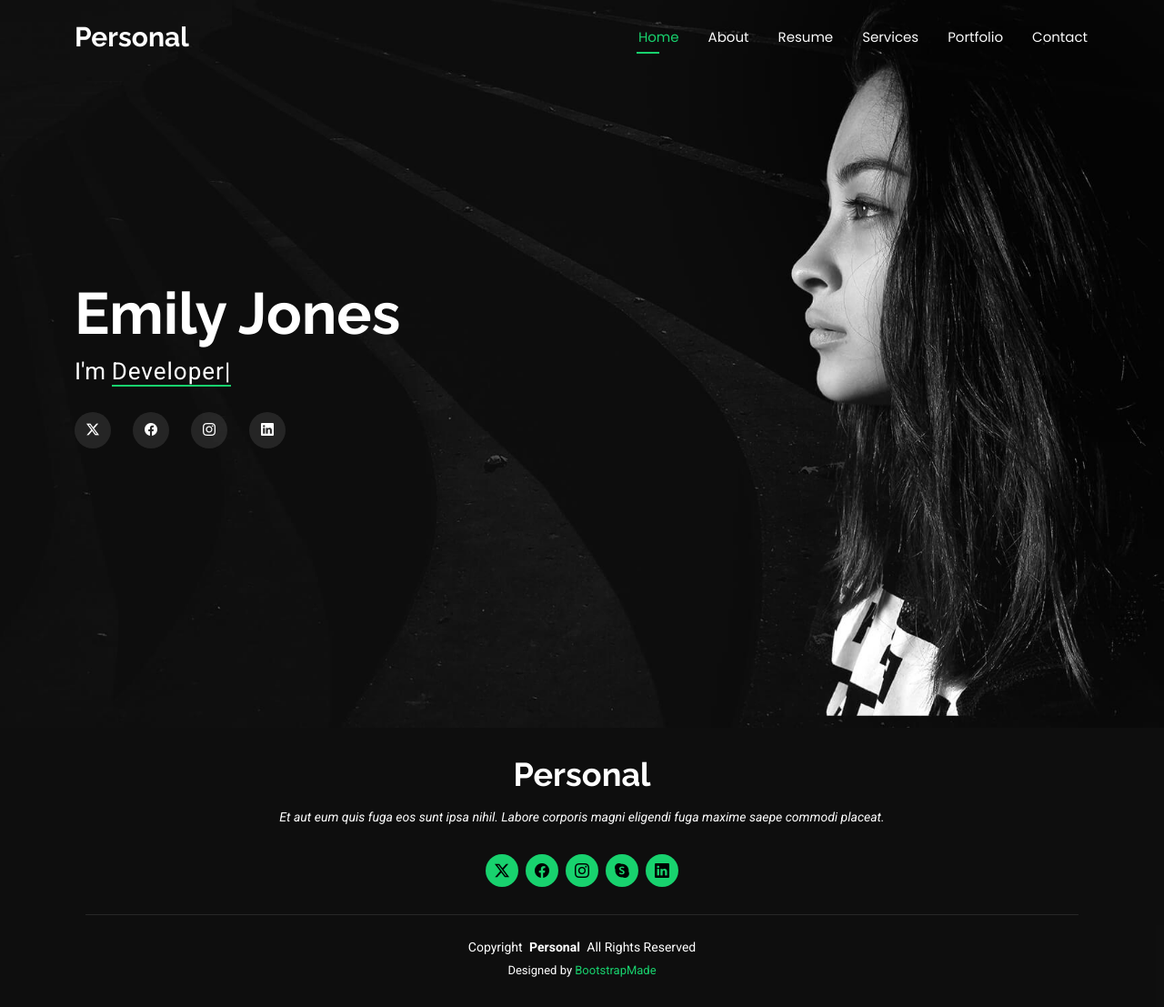
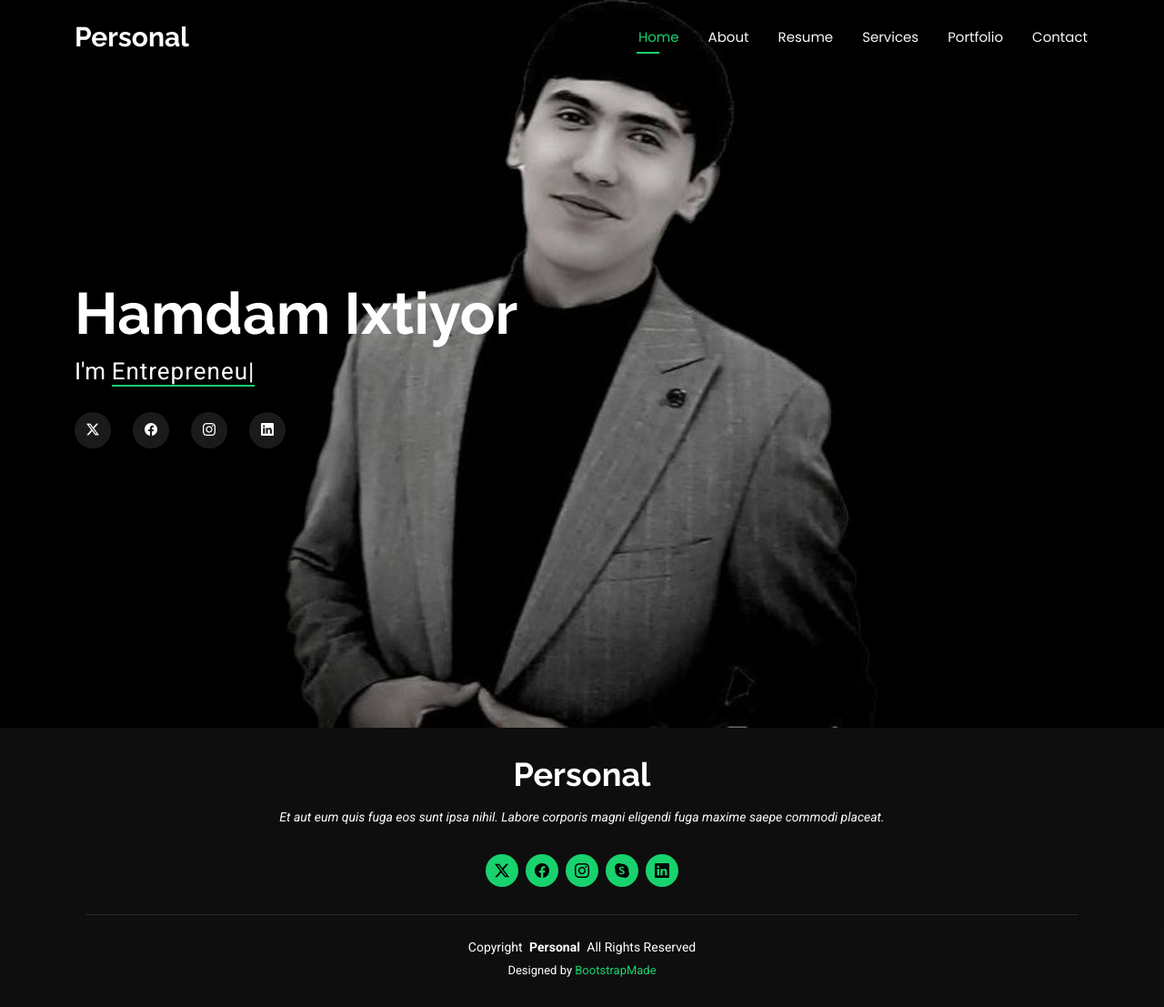
Before and after one commit to nazarboy2005/nazarboy-web, a Django app: page / in a window 1280 px wide. Shown: the whole page at 91% size. Run offline with Django 5.2, Linux system fonts and the light colour scheme; some libraries are stand-ins or nearby versions.

Commit message:
templates are ready to serve

```diff
--- a/templates/about.html
+++ b/templates/about.html
@@ -20,7 +20,7 @@
         <nav class="breadcrumbs">
             <div class="container">
                 <ol>
-                    <li><a href="index.html">Home</a></li>
+                    <li><a href="{% url 'home:home' %}">Home</a></li>
                     <li class="current">About</li>
                 </ol>
             </div>
@@ -350,7 +350,7 @@
                     <div class="swiper-slide">
                         <div class="testimonial-item">
                             <p>
-                                <i class=" bi bi-quote quote-icon-left"></i>
+                                <i class="bi bi-quote quote-icon-left"></i>
                                 <span>Proin iaculis purus consequat sem cure digni ssim donec porttitora entum suscipit rhoncus. Accusantium quam, ultricies eget id, aliquam eget nibh et. Maecen aliquam, risus at semper.</span>
                                 <i class="bi bi-quote quote-icon-right"></i>
                             </p>
--- a/templates/bases/header.html
+++ b/templates/bases/header.html
@@ -2,7 +2,7 @@
   <header id="header" class="header d-flex align-items-center fixed-top">
     <div class="container-fluid container-xl position-relative d-flex align-items-center justify-content-between">
 
-      <a href="index.html" class="logo d-flex align-items-center">
+      <a href="{% url 'home:home' %}" class="logo d-flex align-items-center">
         <!-- Uncomment the line below if you also wish to use an image logo -->
         <!-- <img src="assets/img/logo.png" alt=""> -->
         <h1 class="sitename">Personal</h1>
--- a/templates/contact.html
+++ b/templates/contact.html
@@ -20,7 +20,7 @@
         <nav class="breadcrumbs">
             <div class="container">
                 <ol>
-                    <li><a href="index.html">Home</a></li>
+                    <li><a href="{% url 'home:home' %}">Home</a></li>
                     <li class="current">Contact</li>
                 </ol>
             </div>
--- a/templates/index.html
+++ b/templates/index.html
@@ -6,12 +6,12 @@
     <!-- Hero Section -->
     <section id="hero" class="hero section dark-background">
 
-        <img src="{% static 'img/hero-bg.jpg' %}" alt="" data-aos="fade-in">
+        <img src="{% static 'img/hamdam2.jpg' %}" alt="" data-aos="fade-in">
 
         <div class="container" data-aos="zoom-out" data-aos-delay="100">
-            <h2>Emily Jones</h2>
+            <h2>Hamdam Ixtiyor</h2>
             <p>I'm <span class="typed"
-                         data-typed-items="Designer, Developer, Freelancer, Photographer">Photographer</span><span
+                         data-typed-items="Teacher, Entrepreneur, Photographer">Teacher</span><span
                     class="typed-cursor typed-cursor--blink"></span></p>
             <div class="social-links">
                 <a href="#"><i class="bi bi-twitter-x"></i></a>
--- a/templates/portfolio-details.html
+++ b/templates/portfolio-details.html
@@ -18,7 +18,7 @@
       <nav class="breadcrumbs">
         <div class="container">
           <ol>
-            <li><a href="index.html">Home</a></li>
+            <li><a href="{% url 'home:home' %}">Home</a></li>
             <li class="current">Portfolio Details</li>
           </ol>
         </div>
--- a/templates/portfolio.html
+++ b/templates/portfolio.html
@@ -18,7 +18,7 @@
       <nav class="breadcrumbs">
         <div class="container">
           <ol>
-            <li><a href="index.html">Home</a></li>
+            <li><a href="{% url 'home:home' %}">Home</a></li>
             <li class="current">Portfolio</li>
           </ol>
         </div>
--- a/templates/resume.html
+++ b/templates/resume.html
@@ -20,7 +20,7 @@
         <nav class="breadcrumbs">
             <div class="container">
                 <ol>
-                    <li><a href="index.html">Home</a></li>
+                    <li><a href="{% url 'home:home' %}">Home</a></li>
                     <li class="current">Resume</li>
                 </ol>
             </div>
--- a/templates/service-details.html
+++ b/templates/service-details.html
@@ -18,7 +18,7 @@
       <nav class="breadcrumbs">
         <div class="container">
           <ol>
-            <li><a href="index.html">Home</a></li>
+            <li><a href="{% url 'home:home' %}">Home</a></li>
             <li class="current">Service Details</li>
           </ol>
         </div>
--- a/templates/services.html
+++ b/templates/services.html
@@ -18,7 +18,7 @@
       <nav class="breadcrumbs">
         <div class="container">
           <ol>
-            <li><a href="index.html">Home</a></li>
+            <li><a href="{% url 'home:home' %}">Home</a></li>
             <li class="current">Services</li>
           </ol>
         </div>
```
Also changed, not shown: assets/img/hamdam2.jpg (added).
